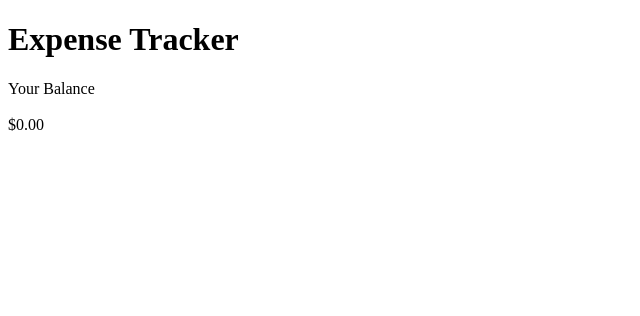
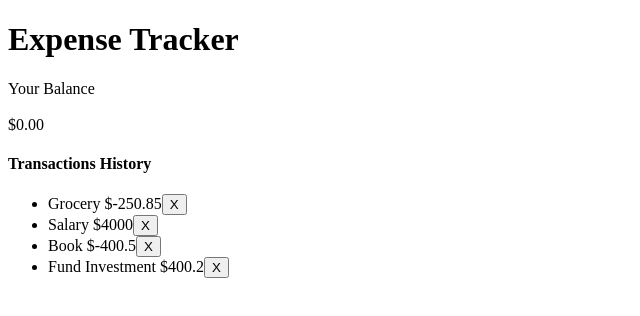
Before and after one commit to banuaggun/expense-tracker, a Vue app: page / in a window 1280 px wide. Shown: the top 316 px of the page, without its empty margins (0-640 px from the left). Built offline with nearby package versions, Linux system fonts and the light colour scheme.

Commit message:
Income and expenses were shown as a list.

```diff
--- a/src/App.vue
+++ b/src/App.vue
@@ -2,16 +2,19 @@
   <Header />
   <div class="container">
     <Balance />
+    <TransactionList />
   </div>
 </template>
 
 <script>
 import Header from './components/Header.vue'
 import Balance from './components/Balance.vue'
+import TransactionList from './components/TransactionList.vue'
 export default{
   components:{
     Header,
-    Balance
+    Balance,
+    TransactionList
   }
 }
 </script>
--- /dev/null
+++ b/src/components/TransactionList.vue
@@ -0,0 +1,26 @@
+<template>
+    <h4>Transactions History</h4>
+    <ul id="list" class="list">
+        <li v-for="transaction in transactions" :key="transaction.id">
+            {{ transaction.text }} <span>${{ transaction.amount }}</span>
+            <button class="delete-button">X</button>
+        </li>
+    </ul>
+</template>
+
+<script>
+export default {
+    data() {
+        return {
+            transactions: [
+                { id: 1, text: "Grocery", amount: -250.85 },
+                { id: 2, text: "Salary", amount: 4000.0 },
+                { id: 3, text: "Book", amount: -400.5 },
+                { id: 4, text: "Fund Investment", amount: 400.2 },
+            ],
+        };
+    },
+};
+</script>
+
+<style></style>
```
